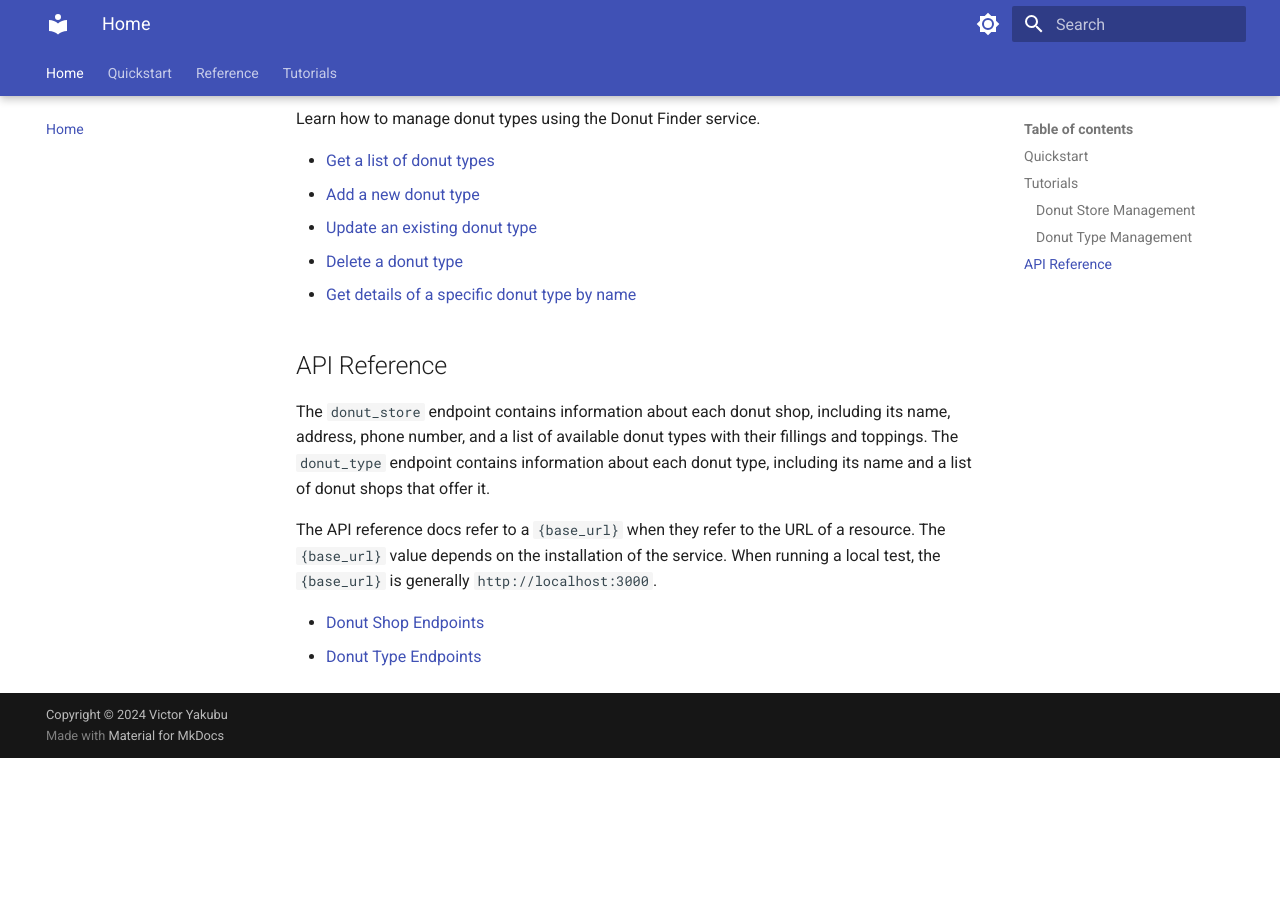
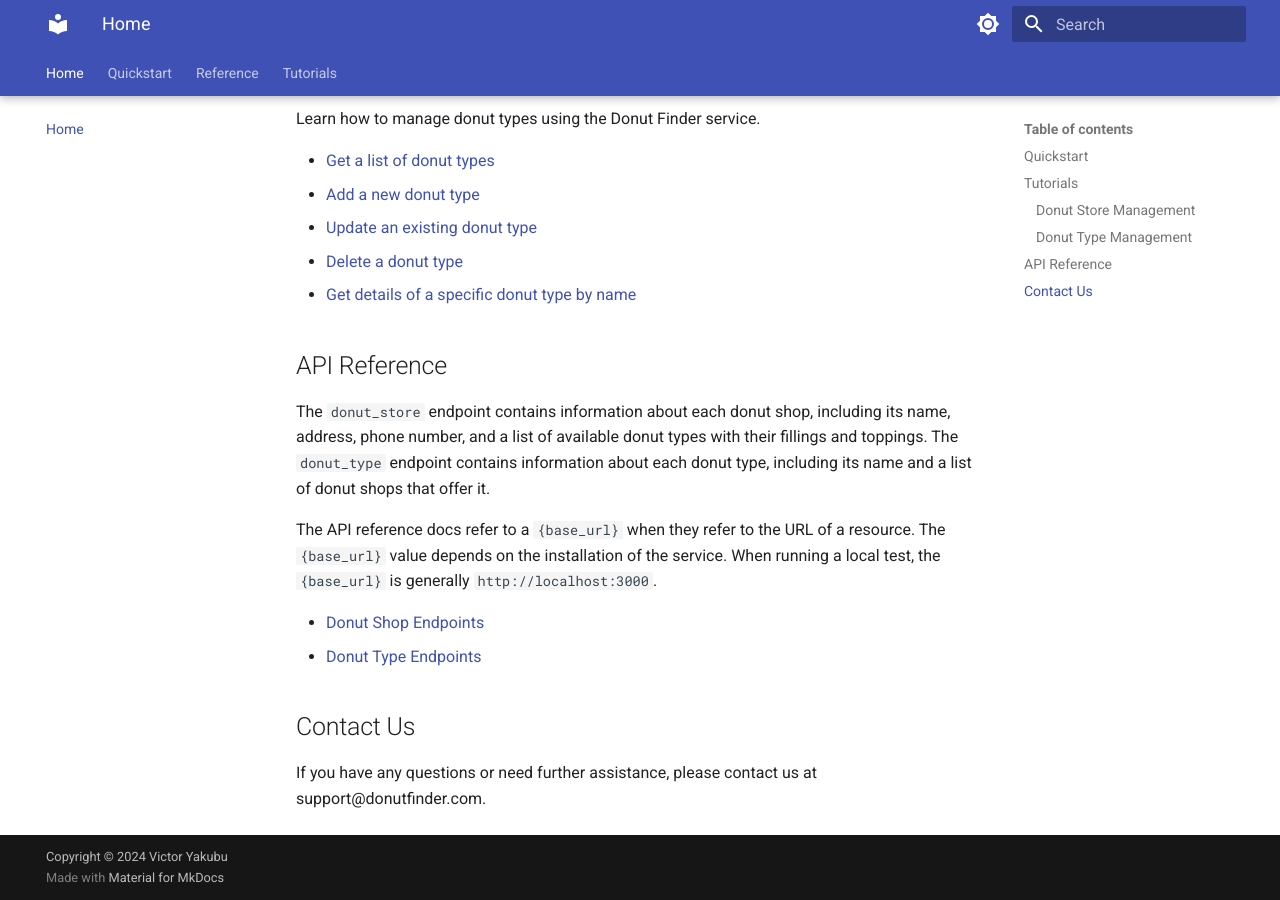
Before and after one commit to Aviatorscode2/Donut-Finder, an MkDocs documentation site: the page built from docs/index.md, in a window 1280 px wide and 900 px high, scrolled down 740 px. Built offline with MkDocs 1.6.1 and Material for MkDocs 9.7.7, drawn with Linux system fonts in a browser that asks for light colours; before the commit the page ends 1498 px from its top, so only the background shows below that.

Commit message:
Add a contact us section to the home page

```diff
--- a/docs/index.md
+++ b/docs/index.md
@@ -42,3 +42,7 @@ The API reference docs refer to a `{base_url}` when they refer to the URL of a r
 
 * [Donut Shop Endpoints](api/donut-store/index.md)
 * [Donut Type Endpoints](api/donut-type/index.md)
+
+## Contact Us
+
+If you have any questions or need further assistance, please contact us at support@donutfinder.com.
```
